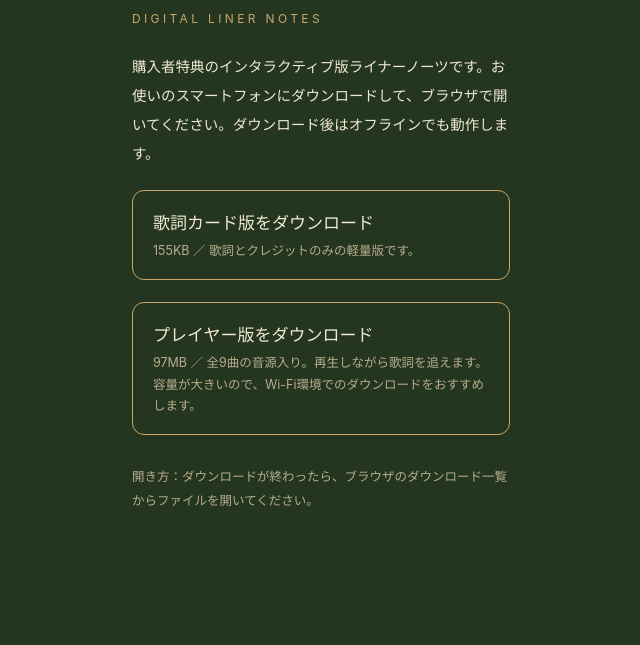
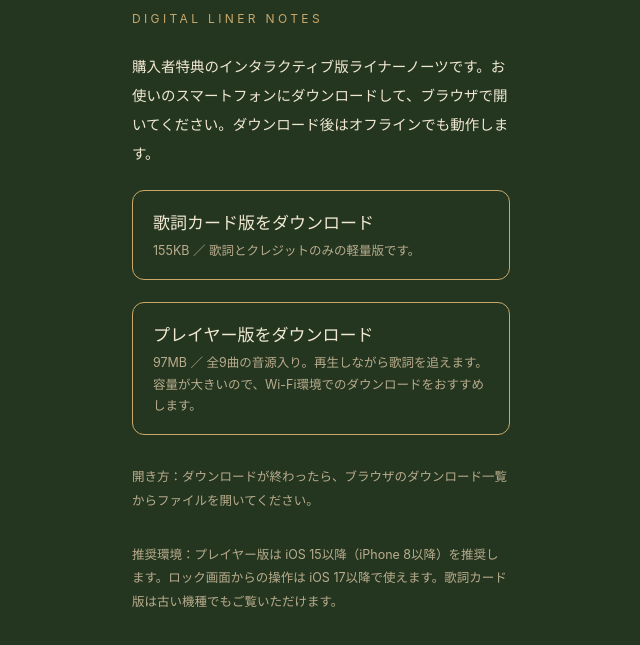
Before and after one commit to reverves/turn-the-corner, a plain HTML site: page index.html in a window 1280 px wide. Shown: the part 127-772 px from the top of the page, without its empty margins (319-959 px from the left). Drawn offline with Linux system fonts and the light colour scheme.

Commit message:
Add recommended environment note to download page

```diff
--- a/index.html
+++ b/index.html
@@ -34,6 +34,7 @@
     <div class="d">97MB ／ 全9曲の音源入り。再生しながら歌詞を追えます。容量が大きいので、Wi-Fi環境でのダウンロードをおすすめします。</div>
   </a>
   <p class="note">開き方：ダウンロードが終わったら、ブラウザのダウンロード一覧からファイルを開いてください。</p>
+  <p class="note">推奨環境：プレイヤー版は iOS 15以降（iPhone 8以降）を推奨します。ロック画面からの操作は iOS 17以降で使えます。歌詞カード版は古い機種でもご覧いただけます。</p>
 </main>
 </body>
 </html>
```
